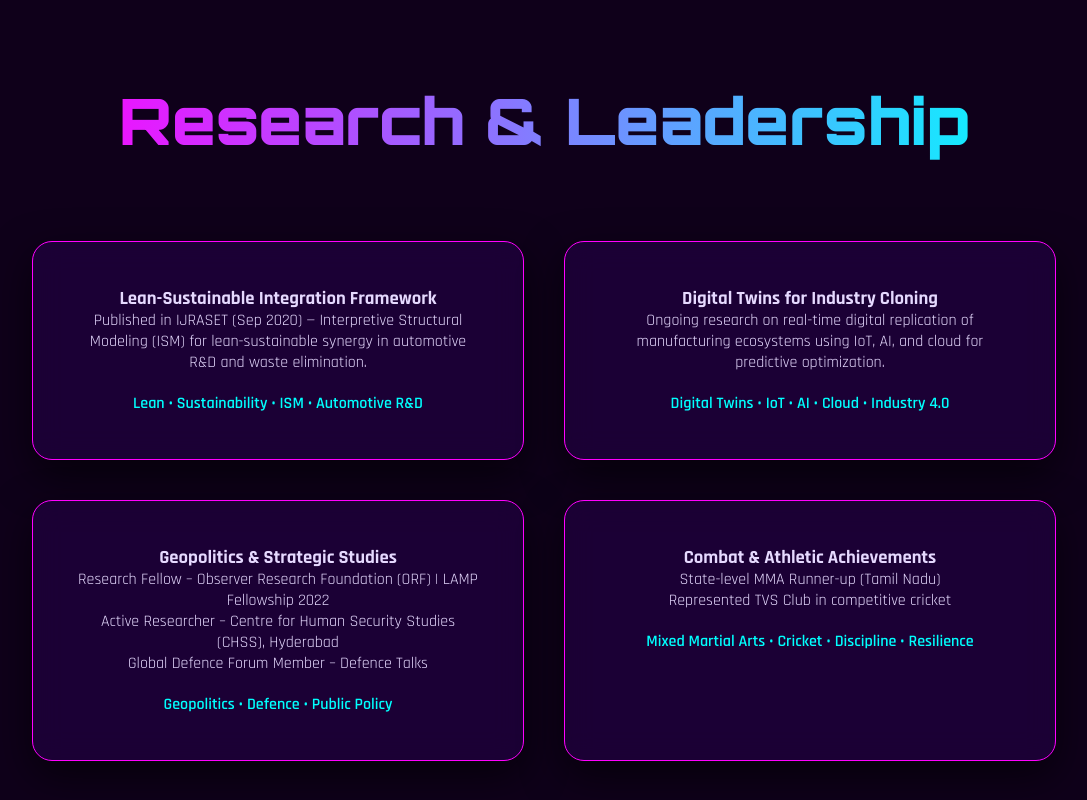
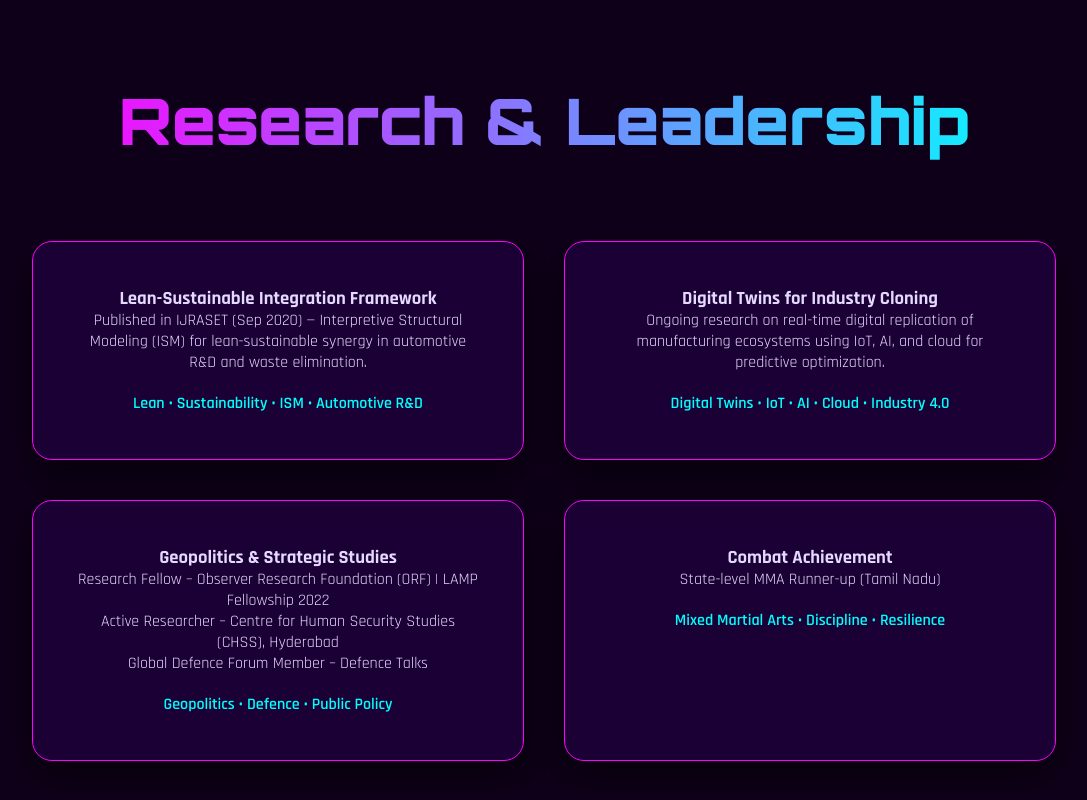
Before and after one commit to Rockyishere0203/Portfolio, a plain HTML site: page index.html in a window 1280 px wide. Shown: the part 2247-3047 px from the top of the page, without its empty margins (96-1183 px from the left). Drawn offline with nearby package versions, Linux system fonts and the light colour scheme; a script that the page names is missing.

Commit message:
Update index.html

```diff
--- a/index.html
+++ b/index.html
@@ -10,13 +10,9 @@
 </head>
 <body>
 
-  <!-- Neon Net Background -->
   <div id="background"></div>
-
-  <!-- Custom Neon Cursor + Trail -->
   <div class="cursor"></div>
 
-  <!-- Dark/Light Toggle -->
   <div class="theme-toggle">
     <input type="checkbox" id="toggle"/>
     <label for="toggle"></label>
@@ -33,8 +29,8 @@
     <section id="about">
       <h2>About Me</h2>
       <p>Mechanical Engineer turned interdisciplinary force — fusing <strong>Industry 4.0, IoT, AI-driven manufacturing, Big Data analytics, and Sustainable Development</strong> with expertise in public policy, geopolitics, criminal psychology, and human behavior.<br><br>
-      Published researcher | LAMP Fellow 2022 | ORF Research Fellow | State-level MMA Runner-up (Tamil Nadu) | Former TVS Club Cricketer<br>
-      I build the future of manufacturing by day — and break boards (and opponents) by night.</p>
+      Published researcher | LAMP Fellow 2022 | ORF Research Fellow | State-level MMA Runner-up (Tamil Nadu)<br>
+      I engineer the future of manufacturing by day — and finish fights by night.</p>
     </section>
 
     <section id="journey">
@@ -73,9 +69,9 @@
           <span class="tech">Geopolitics • Defence • Public Policy</span>
         </div>
         <div class="project-card">
-          <h3>Combat & Athletic Achievements</h3>
-          <p>State-level MMA Runner-up (Tamil Nadu)<br>Represented TVS Club in competitive cricket</p>
-          <span class="tech">Mixed Martial Arts • Cricket • Discipline • Resilience</span>
+          <h3>Combat Achievement</h3>
+          <p>State-level MMA Runner-up (Tamil Nadu)</p>
+          <span class="tech">Mixed Martial Arts • Discipline • Resilience</span>
         </div>
       </div>
     </section>
@@ -87,7 +83,6 @@
     </section>
   </main>
 
-  <!-- All Spicy Features -->
   <script src="https://cdn.jsdelivr.net/npm/vanta@latest/dist/vanta.net.min.js"></script>
   <script src="https://cdn.jsdelivr.net/npm/particles.js@2.0.0/particles.min.js"></script>
   <script src="https://cdn.jsdelivr.net/npm/konami-js@0.0.2/konami.min.js"></script>
```
